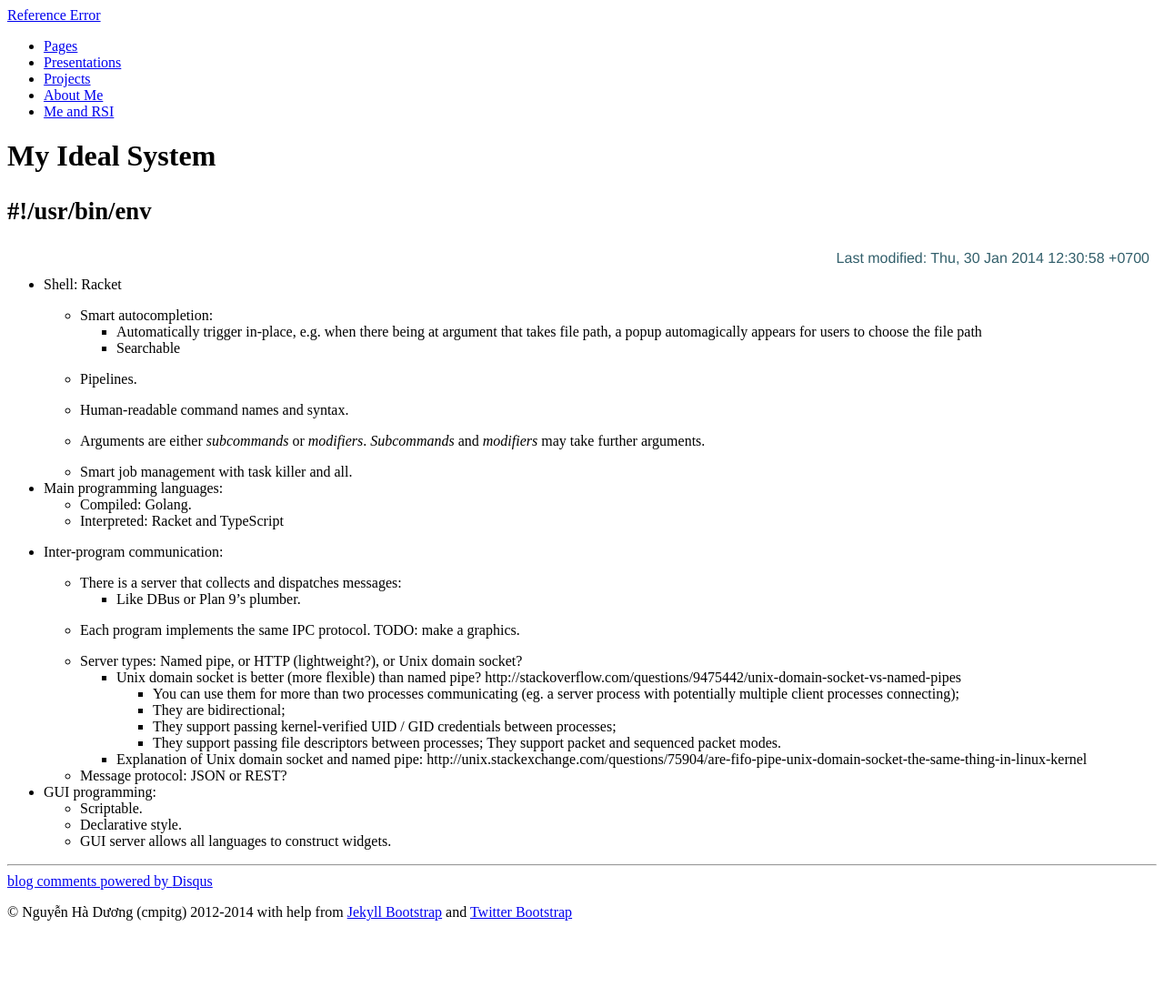
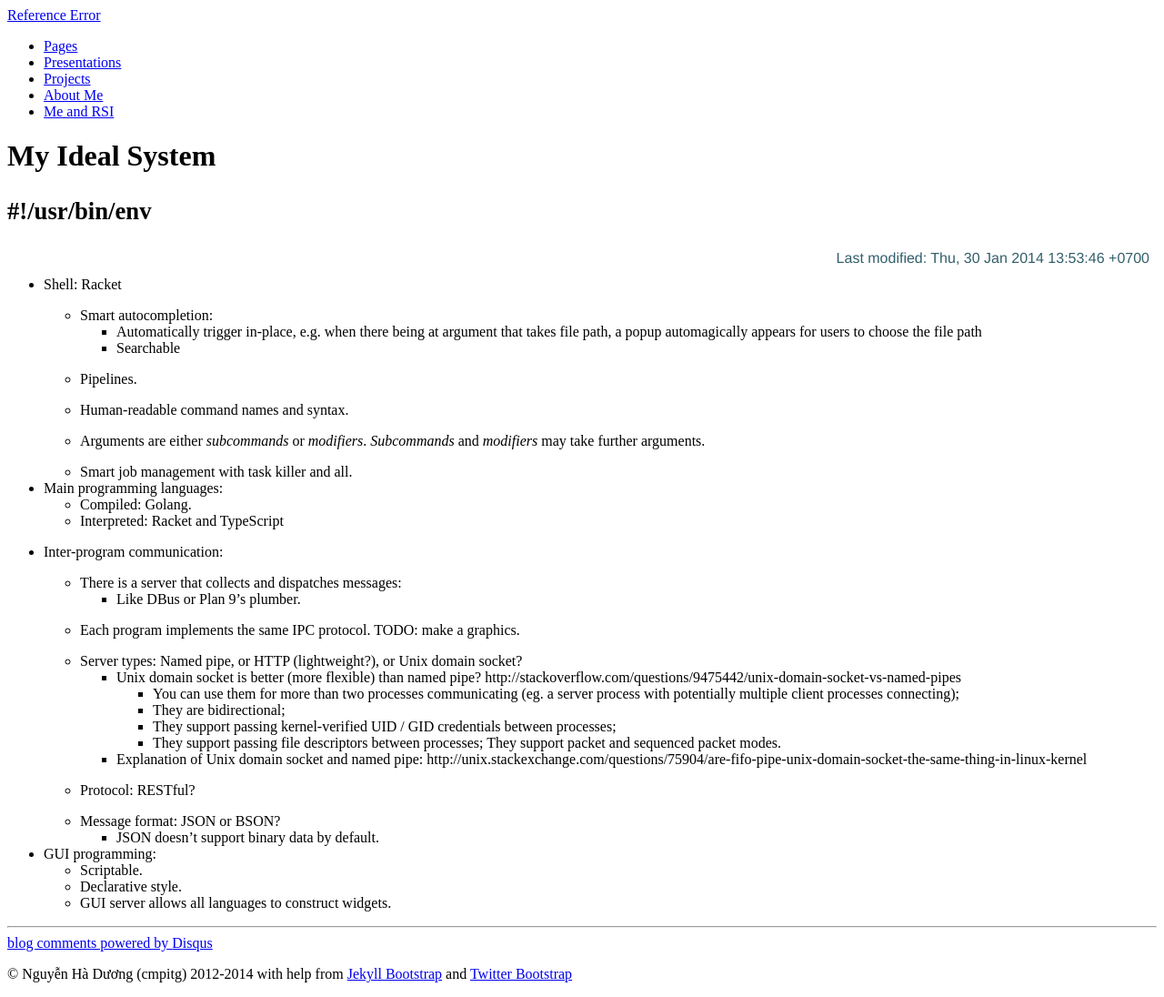
Before and after one commit to cmpitg/cmpitg.github.com, a Jekyll site: the page built from random/ideal-system.md, in a window 1280 px wide. Shown: the whole page at 91% size. Built offline with Jekyll 4.4.1, drawn with Linux system fonts in a browser that asks for light colours; Markdown is read by kramdown in place of the engine named in the settings; comment, search, counter and statistics services are not loaded; before the commit the page ends 1028 px from its top, so only the background shows below that.

Commit message:
Correct definition

```diff
--- a/random/ideal-system.md
+++ b/random/ideal-system.md
@@ -4,7 +4,7 @@ title: My Ideal System
 tagline: "#!/usr/bin/env"
 tags: [random, system]
 permalink: /ideal-system/
-last_updated: Thu, 30 Jan 2014 12:30:58 +0700
+last_updated: Thu, 30 Jan 2014 13:53:46 +0700
 ---
 {% include JB/setup %}
 
@@ -47,8 +47,10 @@ last_updated: Thu, 30 Jan 2014 12:30:58 +0700
     * Explanation of Unix domain socket and named pipe:
       http://unix.stackexchange.com/questions/75904/are-fifo-pipe-unix-domain-socket-the-same-thing-in-linux-kernel
 
+  - Protocol: RESTful?
 
-  - Message protocol: JSON or REST?
+  - Message format: JSON or BSON?
+    * JSON doesn't support binary data by default.
 
 * GUI programming:
   - Scriptable.
```
